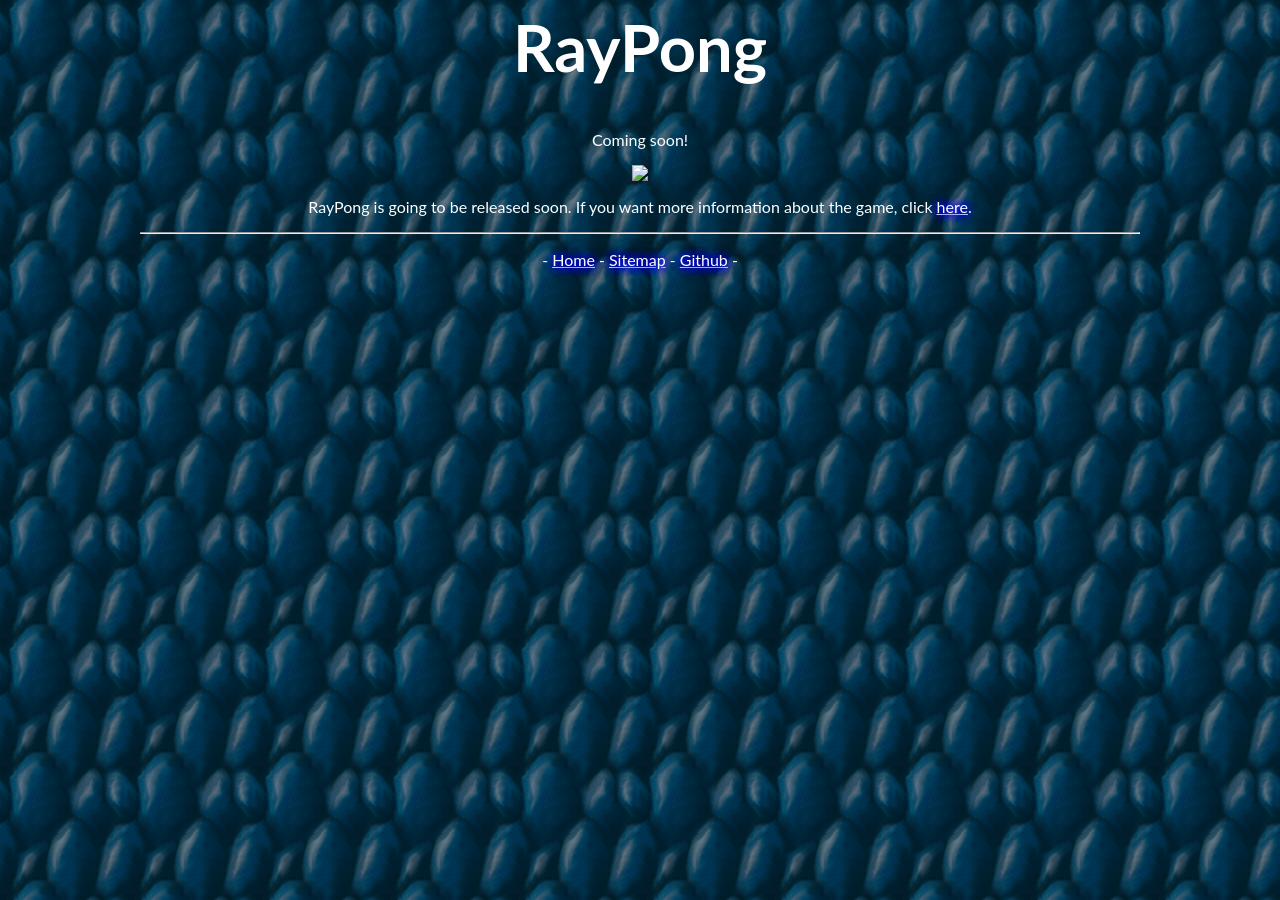
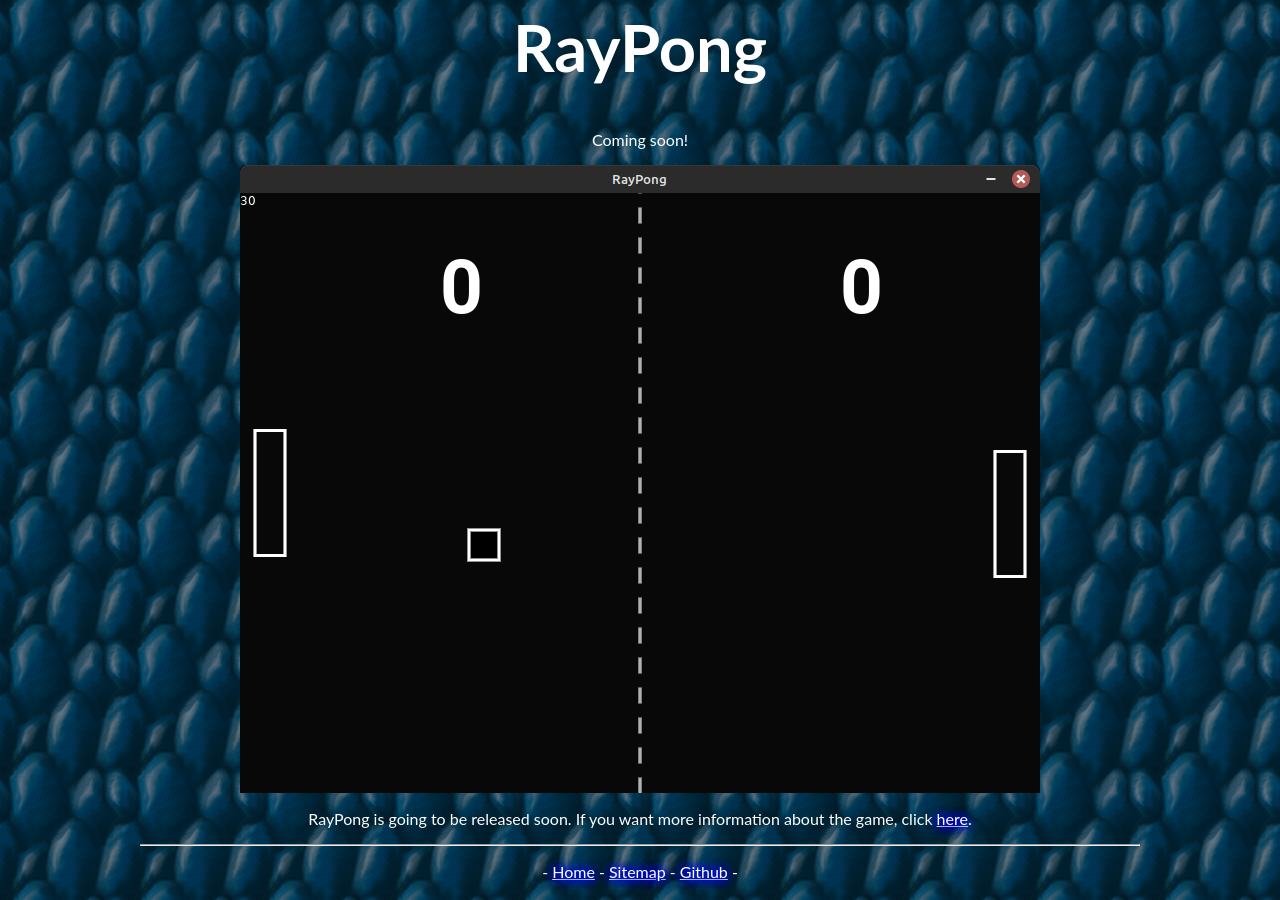
Before and after one commit to RayTheNoob/website, a Jekyll site: the page built from pages/rayPong/rayPong.md, in a window 1280 px wide. Built offline with Jekyll 4.4.1, drawn with Linux system fonts in a browser that asks for light colours.

Commit message:
added image

```diff
--- a/pages/rayPong/rayPong.md
+++ b/pages/rayPong/rayPong.md
@@ -8,6 +8,6 @@ permalink: /rayPong
 
 Coming soon!
 
-![ ](https://raythenoob.github.io/website/rayPong/rpscreenshot.png)
+![ ](https://raw.githubusercontent.com/RayTheNoob/website/main/pages/rayPong/rpscreenshot.png)
 
 RayPong is going to be released soon. If you want more information about the game, click [here](https://raythenoob.github.io/website/rayPong/why).
```
